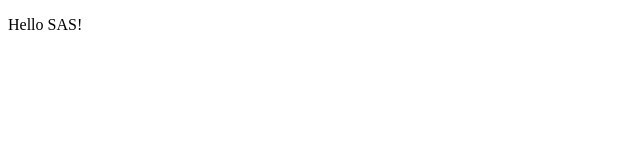
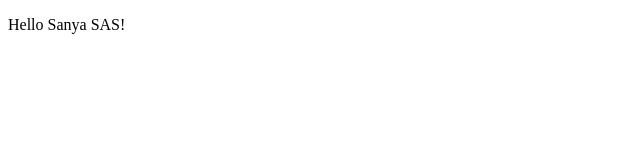
Before and after one commit to IlliaWeb/myRepos, a plain HTML site: page index.html in a window 1280 px wide. Shown: the full height of the page, 0-640 px from the left. Drawn offline with Linux system fonts and the light colour scheme.

Commit message:
second commit

```diff
--- a/index.html
+++ b/index.html
@@ -8,7 +8,7 @@
 </head>
 <body>
 
-    <p onclic=""> Hello SAS! </p>
+    <p onclic=""> Hello Sanya SAS! </p>
     <script src="js/script.js"> </script>  <!-- запуск из файлв-->
 
 
```
